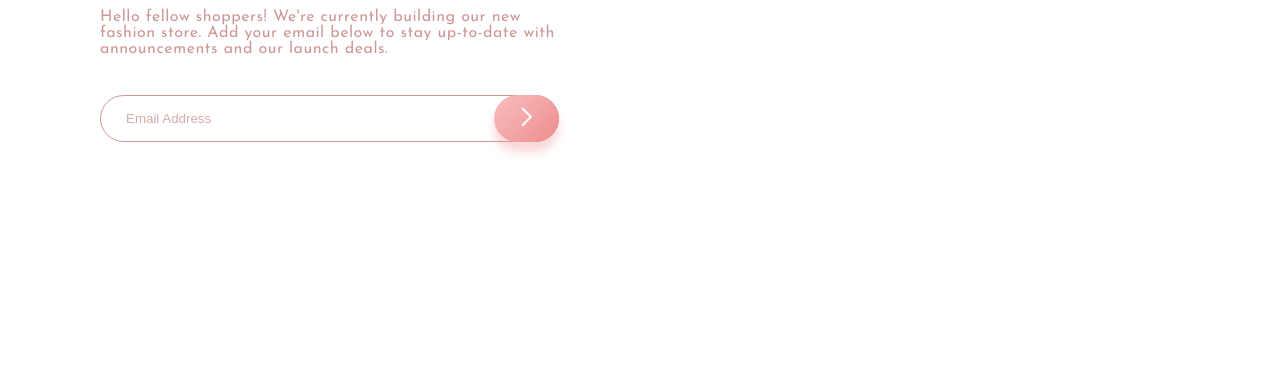
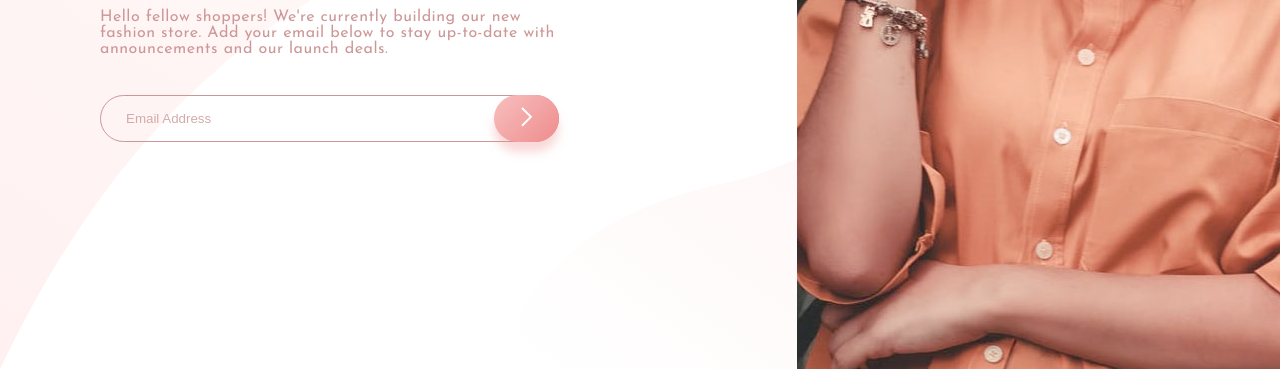
Before and after one commit to Develpjuan/Base-Apparel-coming-soon-page, a plain HTML site: page index.html in a window 1280 px wide. Shown: the part 431-800 px from the top of the page. Drawn offline with Linux system fonts and the light colour scheme; the site is published under a folder, as on GitHub Pages, so addresses that start at the root find nothing.

Commit message:
Cambios en las rutas de las imagenes

```diff
--- a/css/style.css
+++ b/css/style.css
@@ -36,7 +36,7 @@ body {
     width: 100%;
     height: 300px;
     margin-bottom: 35px;
-    background-image: url("/images/hero-mobile.jpg");
+    background-image: url("../images/hero-mobile.jpg");
     background-repeat: no-repeat;
     background-size: cover;
 }
@@ -140,7 +140,7 @@ body {
 @media screen and (min-width: 480px) {
     .content-principal__img {
         height: 645px;
-        background-image: url("/images/hero-desktop.jpg")
+        background-image: url("../images/hero-desktop.jpg")
     }
 
     .form__text {
@@ -167,7 +167,7 @@ body {
 @media screen and (min-width: 1024px) {
     .main {
         min-height: 100vh;
-        background-image: url("/images/bg-pattern-desktop.svg");
+        background-image: url("../images/bg-pattern-desktop.svg");
         background-repeat: no-repeat;
         background-size: 995px 100vh;
     }
```
